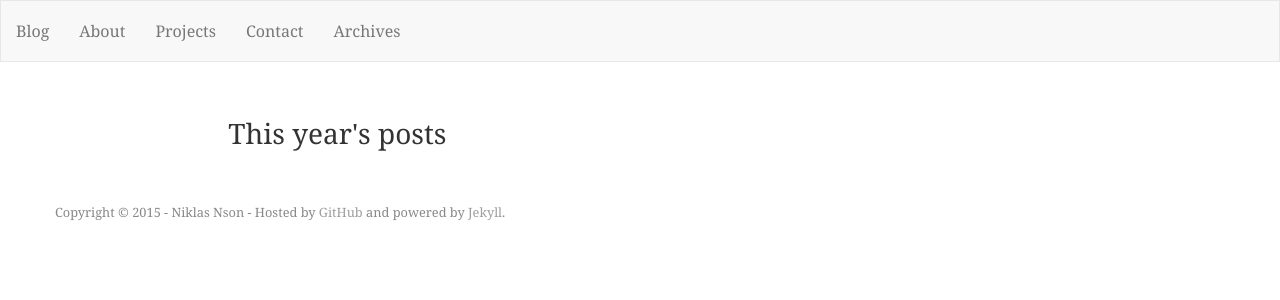
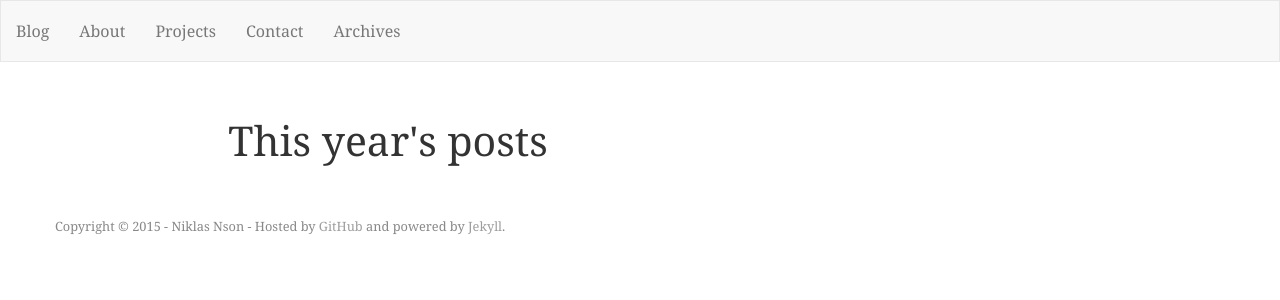
Before and after one commit to niklasnson/niklasnson.github.io, a Jekyll site: the page built from archives.html, in a window 1280 px wide. Shown: the top 300 px of the page. Built offline with Jekyll 4.4.1, drawn with Linux system fonts in a browser that asks for light colours.

Commit message:
Site updated at 2015-11-07 07:00:18 UTC

```diff
--- a/archives.html
+++ b/archives.html
@@ -4,7 +4,7 @@ layout: default
 
 <div class="row">
   <div class="col-xs-12 col-md-8 col-md-offset-2">
-    <h3>This year's posts</h3>
+    <h1>This year's posts</h1>
     {%for post in site.posts %}
       {% unless post.next %}
         <ul class="this">
```
